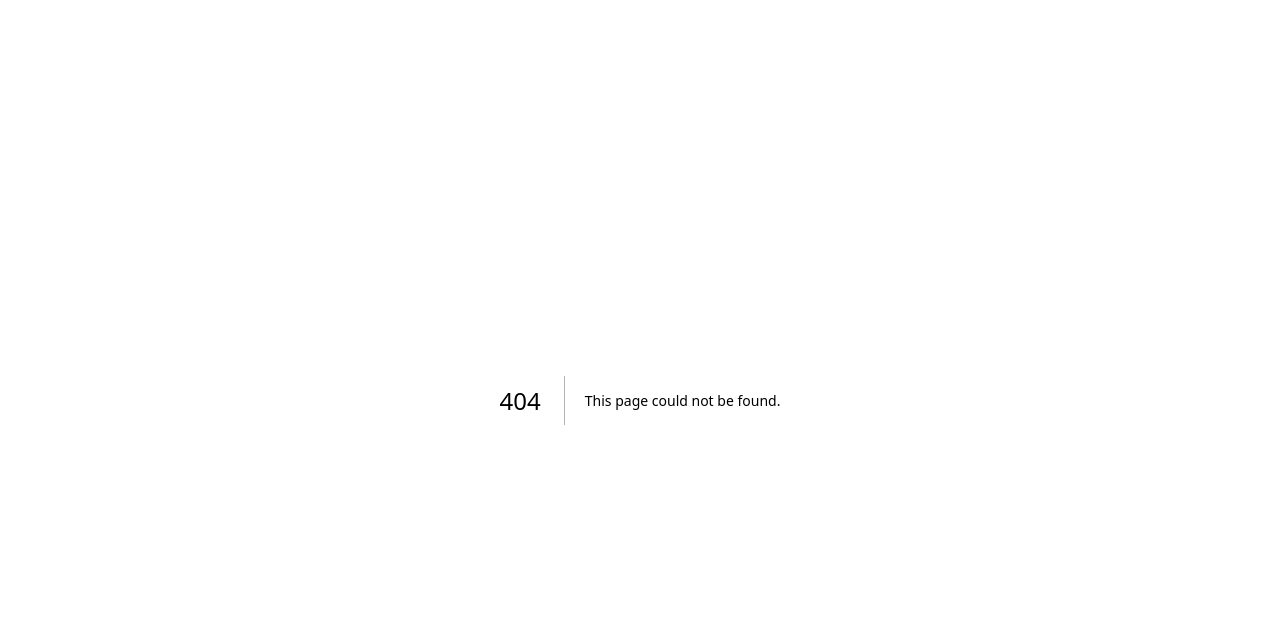
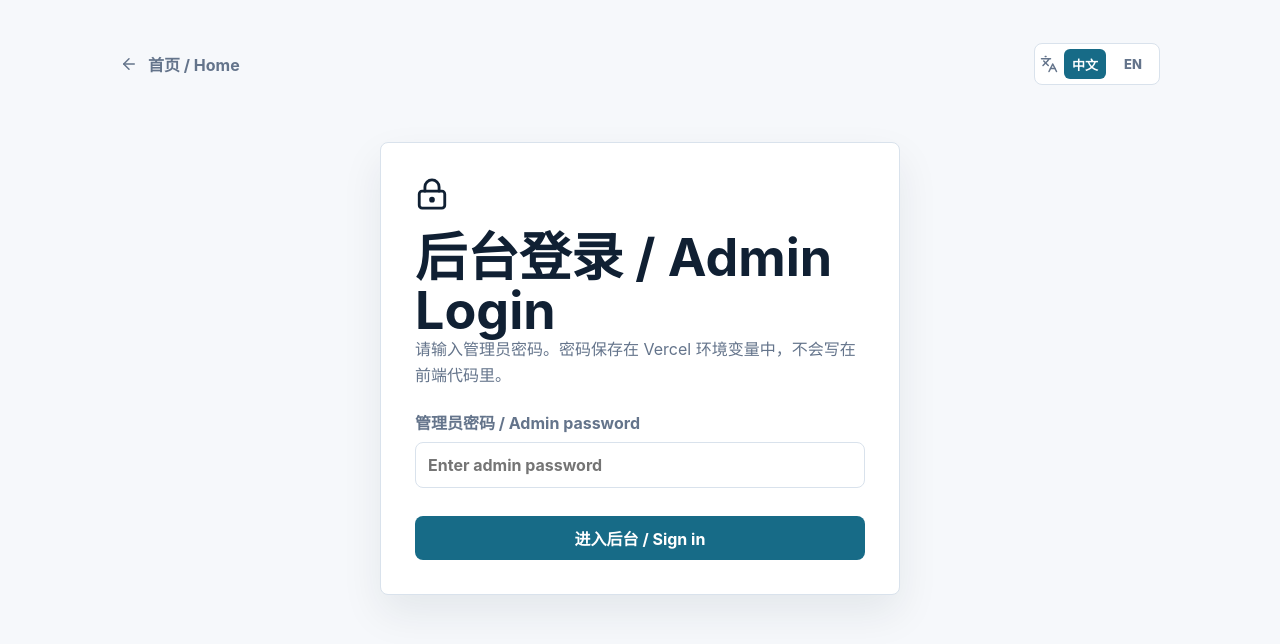
Before and after one commit to i711net/FundusX-AI-Clinical-Grade-System, a Next.js app in the folder frontend/nextjs-app/: page /admin/login in a window 1280 px wide. Before the commit this address had no page. Shown: the top 644 px of the page. Built offline with nearby package versions, Linux system fonts and the light colour scheme.

Commit message:
Add files via upload

```diff
--- /dev/null
+++ b/frontend/nextjs-app/app/admin/login/page.tsx
@@ -0,0 +1,92 @@
+"use client";
+
+import Link from "next/link";
+import { useRouter, useSearchParams } from "next/navigation";
+import { FormEvent, Suspense, useState } from "react";
+import { ArrowLeft, LockKeyhole } from "lucide-react";
+import { LanguageToggle } from "../../components/LanguageToggle";
+
+export default function AdminLoginPage() {
+  return (
+    <Suspense fallback={<LoginShell />}>
+      <LoginForm />
+    </Suspense>
+  );
+}
+
+function LoginShell() {
+  return (
+    <main className="shell compact">
+      <div className="pageTools">
+        <Link className="backLink" href="/"><ArrowLeft size={18} /> 首页 / Home</Link>
+        <LanguageToggle />
+      </div>
+      <section className="loginPanel">
+        <LockKeyhole size={34} />
+        <h1>后台登录 / Admin Login</h1>
+        <p>正在加载... / Loading...</p>
+      </section>
+    </main>
+  );
+}
+
+function LoginForm() {
+  const router = useRouter();
+  const searchParams = useSearchParams();
+  const [password, setPassword] = useState("");
+  const [error, setError] = useState("");
+  const [loading, setLoading] = useState(false);
+
+  async function login(event: FormEvent<HTMLFormElement>) {
+    event.preventDefault();
+    setLoading(true);
+    setError("");
+
+    const response = await fetch("/api/admin/login", {
+      method: "POST",
+      headers: { "Content-Type": "application/json" },
+      body: JSON.stringify({ password }),
+    });
+
+    const result = await response.json().catch(() => ({}));
+    setLoading(false);
+
+    if (!response.ok) {
+      setError(result.error || "登录失败 / Login failed");
+      return;
+    }
+
+    router.replace(searchParams.get("next") || "/admin");
+  }
+
+  return (
+    <main className="shell compact">
+      <div className="pageTools">
+        <Link className="backLink" href="/"><ArrowLeft size={18} /> 首页 / Home</Link>
+        <LanguageToggle />
+      </div>
+
+      <section className="loginPanel">
+        <LockKeyhole size={34} />
+        <h1>后台登录 / Admin Login</h1>
+        <p>请输入管理员密码。密码保存在 Vercel 环境变量中，不会写在前端代码里。</p>
+        <form onSubmit={login} className="loginForm">
+          <label>
+            管理员密码 / Admin password
+            <input
+              type="password"
+              value={password}
+              onChange={(event) => setPassword(event.target.value)}
+              placeholder="Enter admin password"
+              required
+            />
+          </label>
+          <button className="primaryButton" disabled={loading}>
+            {loading ? "登录中... / Signing in..." : "进入后台 / Sign in"}
+          </button>
+          {error && <p className="error">{error}</p>}
+        </form>
+      </section>
+    </main>
+  );
+}
--- /dev/null
+++ b/frontend/nextjs-app/app/api/admin/login/route.ts
@@ -0,0 +1,56 @@
+import { NextRequest, NextResponse } from "next/server";
+
+export const runtime = "nodejs";
+
+const SESSION_COOKIE = "fundusx_admin_session";
+const ONE_DAY_MS = 24 * 60 * 60 * 1000;
+
+function bytesToBase64Url(bytes: Uint8Array) {
+  return Buffer.from(bytes).toString("base64").replace(/\+/g, "-").replace(/\//g, "_").replace(/=+$/g, "");
+}
+
+function textToBase64Url(value: string) {
+  return Buffer.from(value, "utf8").toString("base64").replace(/\+/g, "-").replace(/\//g, "_").replace(/=+$/g, "");
+}
+
+async function sign(payloadPart: string, secret: string) {
+  const key = await crypto.subtle.importKey(
+    "raw",
+    new TextEncoder().encode(secret),
+    { name: "HMAC", hash: "SHA-256" },
+    false,
+    ["sign"]
+  );
+  const signature = await crypto.subtle.sign("HMAC", key, new TextEncoder().encode(payloadPart));
+  return bytesToBase64Url(new Uint8Array(signature));
+}
+
+export async function POST(request: NextRequest) {
+  const configuredPassword = process.env.ADMIN_PASSWORD;
+  const sessionSecret = process.env.ADMIN_SESSION_SECRET;
+
+  if (!configuredPassword || !sessionSecret) {
+    return NextResponse.json({ error: "Admin password is not configured" }, { status: 500 });
+  }
+
+  const body = await request.json().catch(() => ({}));
+  const password = String(body.password || "");
+
+  if (password !== configuredPassword) {
+    return NextResponse.json({ error: "Invalid password" }, { status: 401 });
+  }
+
+  const payloadPart = textToBase64Url(JSON.stringify({ role: "admin", exp: Date.now() + ONE_DAY_MS }));
+  const signaturePart = await sign(payloadPart, sessionSecret);
+  const response = NextResponse.json({ ok: true });
+
+  response.cookies.set(SESSION_COOKIE, `${payloadPart}.${signaturePart}`, {
+    httpOnly: true,
+    sameSite: "lax",
+    secure: process.env.NODE_ENV === "production",
+    path: "/",
+    maxAge: 24 * 60 * 60,
+  });
+
+  return response;
+}
--- /dev/null
+++ b/frontend/nextjs-app/app/api/admin/logout/route.ts
@@ -0,0 +1,15 @@
+import { NextResponse } from "next/server";
+
+export const runtime = "nodejs";
+
+export async function POST() {
+  const response = NextResponse.json({ ok: true });
+  response.cookies.set("fundusx_admin_session", "", {
+    httpOnly: true,
+    sameSite: "lax",
+    secure: process.env.NODE_ENV === "production",
+    path: "/",
+    maxAge: 0,
+  });
+  return response;
+}
--- a/frontend/nextjs-app/app/styles.css
+++ b/frontend/nextjs-app/app/styles.css
@@ -567,6 +567,46 @@ th {
   line-height: 1.6;
 }
 
+.loginPanel {
+  width: min(520px, 100%);
+  margin: 54px auto 0;
+  padding: 34px;
+  background: var(--surface);
+  border: 1px solid var(--line);
+  border-radius: 8px;
+  box-shadow: 0 18px 42px rgba(16, 32, 51, 0.08);
+}
+
+.loginPanel h1 {
+  margin-top: 16px;
+  font-size: clamp(34px, 5vw, 52px);
+}
+
+.loginPanel p {
+  color: var(--muted);
+  line-height: 1.6;
+}
+
+.loginForm {
+  display: grid;
+  gap: 16px;
+  margin-top: 22px;
+}
+
+.loginForm label {
+  display: grid;
+  gap: 8px;
+  color: var(--muted);
+  font-weight: 750;
+}
+
+.loginForm input {
+  min-height: 46px;
+  border: 1px solid var(--line);
+  border-radius: 8px;
+  padding: 10px 12px;
+}
+
 .spin {
   animation: spin 0.9s linear infinite;
 }
```
Also changed, not shown: frontend/nextjs-app/app/admin/page.tsx (+12 -2 lines), frontend/nextjs-app/proxy.ts (added, +66 -0 lines).
